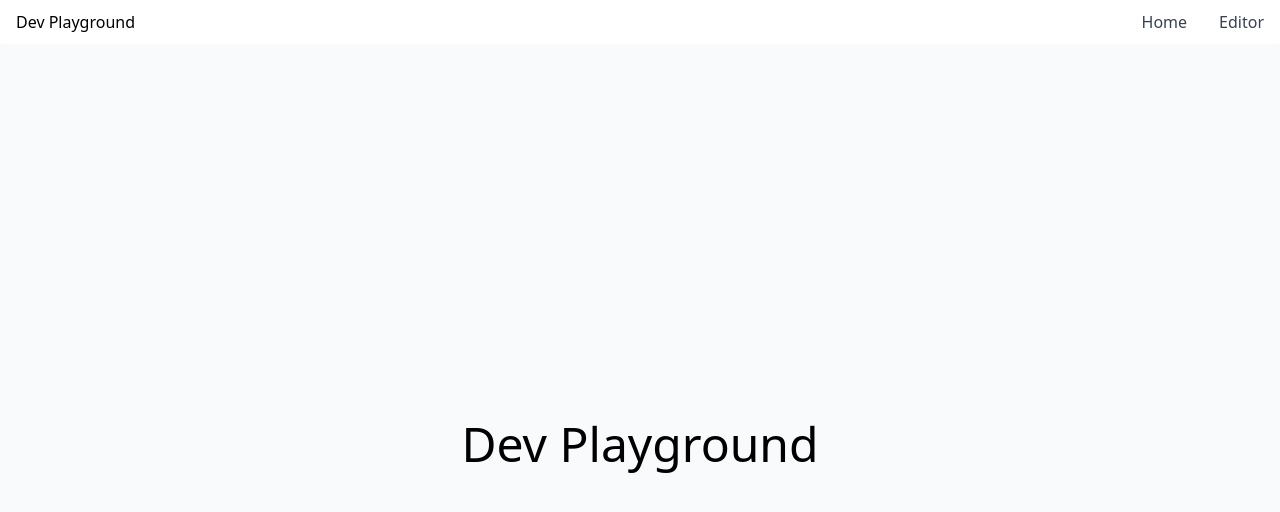
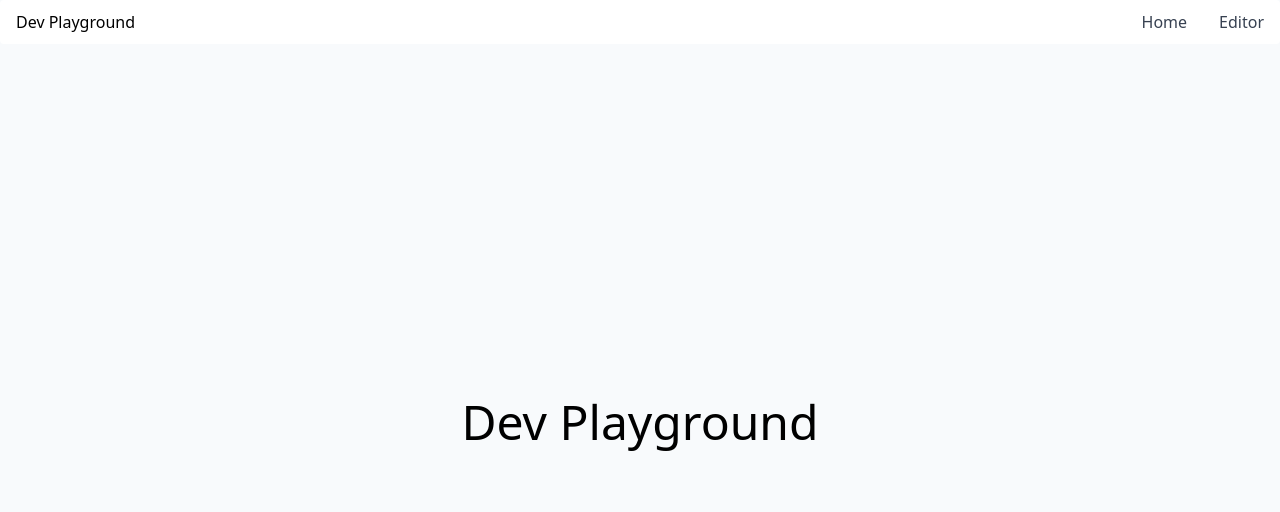
Before and after one commit to Masteesol/devplayground, a Next.js app: page / in a window 1280 px wide. Shown: the top 512 px of the page. Built offline with nearby package versions, Linux system fonts and the light colour scheme.

Commit message:
FIX: vertical scrollbar

```diff
--- a/components/PageLayout/index.js
+++ b/components/PageLayout/index.js
@@ -13,11 +13,13 @@ const PageLayout = ({ children }) => {
   return (
     <FlexColContainer className="w-full min-h-[100vh] bg-slate-50">
       <Nav ref={navRef} />
-      <FlexColContainer
-        id="main"
-        className="max-w-[1980px] w-full mx-auto px-3 xl:px-10 overflow-auto"
-      >
-        {children}
+      <FlexColContainer id="main" className="w-full overflow-auto">
+        <FlexColContainer
+          id="main"
+          className="max-w-[1980px] h-full w-full mx-auto px-3 xl:px-10"
+        >
+          {children}
+        </FlexColContainer>
       </FlexColContainer>
     </FlexColContainer>
   );
--- a/pages/editor/index.js
+++ b/pages/editor/index.js
@@ -14,7 +14,7 @@ export default function EditorPage() {
         <link rel="icon" href="/favicon.ico" />
       </Head>
       <PageLayout>
-        <FlexColCenteredX className="h-[100vh] mt-6">
+        <FlexColCenteredX className="h-full mt-6">
           <TextEditor />
         </FlexColCenteredX>
       </PageLayout>
--- a/pages/index.js
+++ b/pages/index.js
@@ -17,7 +17,7 @@ export default function Home() {
         <link rel="icon" href="/favicon.ico" />
       </Head>
       <PageLayout>
-        <FlexColCentered className="min-h-[100vh]">
+        <FlexColCentered className="min-h-full">
           <H1>Dev Playground</H1>
         </FlexColCentered>
       </PageLayout>
```
